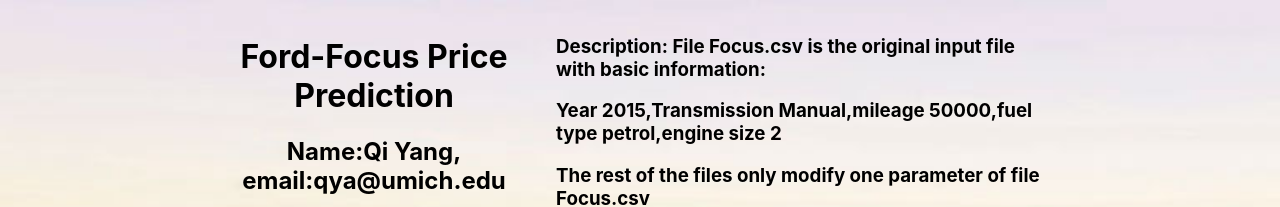
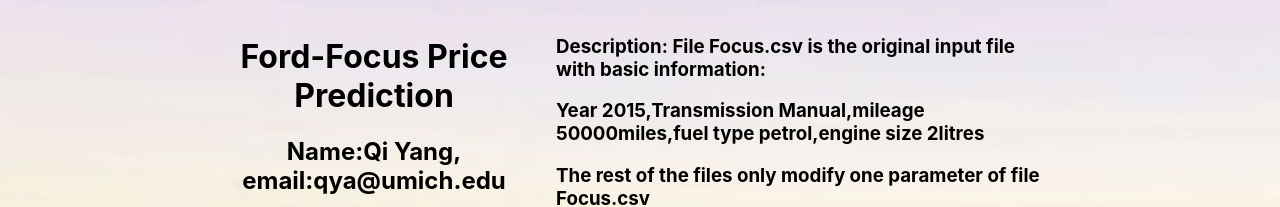
Before and after one commit to YangQiii/Ford-Focus, a React (Create React App) app: page / in a window 1280 px wide. Shown: the top 207 px of the page. Built offline with nearby package versions, Linux system fonts and the light colour scheme; no server answers.

Commit message:
Update App.js

```diff
--- a/src/App.js
+++ b/src/App.js
@@ -180,7 +180,7 @@
       </div>
       <div className="Output">
         <h3>Description: File Focus.csv is the original input file with basic information:</h3>
-        <h3>Year 2015,Transmission Manual,mileage 50000,fuel type petrol,engine size 2</h3>
+        <h3>Year 2015,Transmission Manual,mileage 50000miles,fuel type petrol,engine size 2litres</h3>
         <h3>The rest of the files only modify one parameter of file Focus.csv</h3>
         <h2>Results(in British Pounds)</h2>
         <p>{outputFileData}</p>
```
